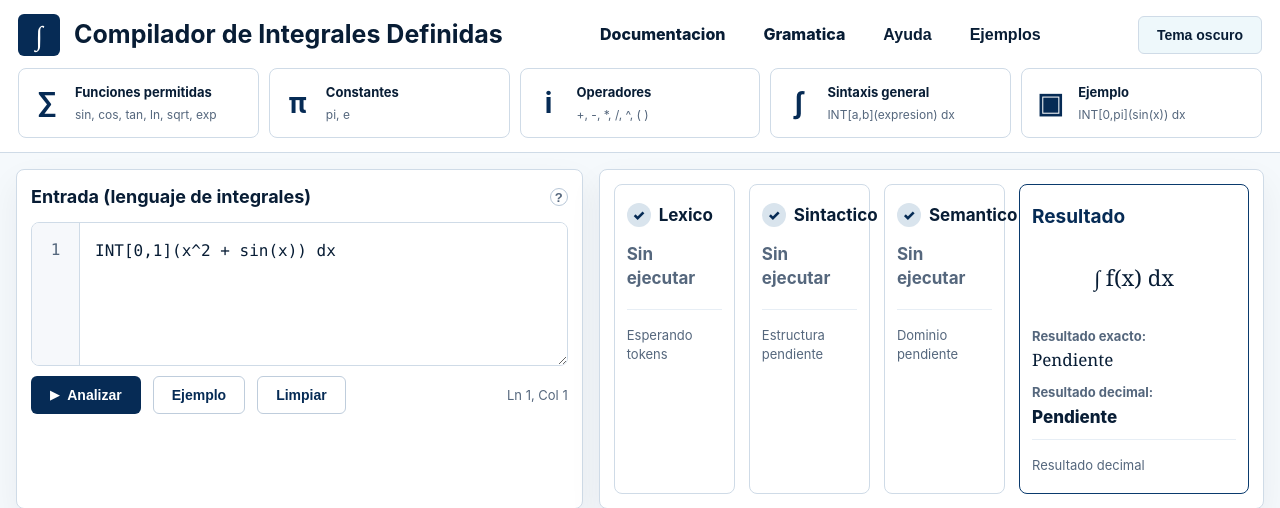
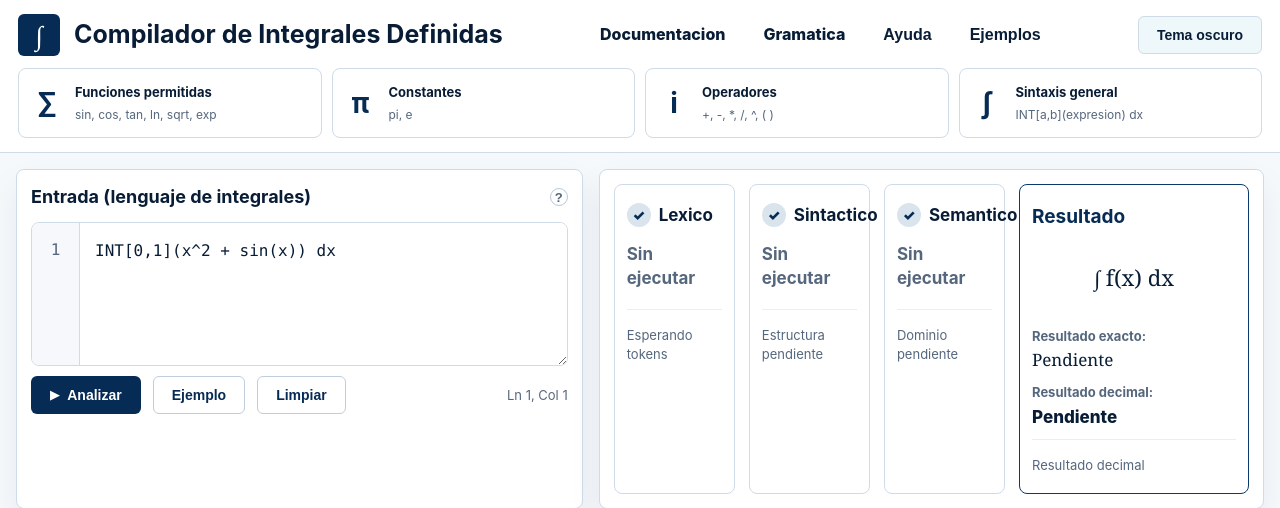
Before and after one commit to Juan-Coronado/Trabajo-Final-Compiladores-Grupo-Respaldo, a Flask app: page / in a window 1280 px wide. Shown: the top 508 px of the page. Run offline with Flask 3, Linux system fonts and the light colour scheme.

Commit message:
Version 9: quitar tarjeta ejemplo superior

```diff
--- a/static/styles.css
+++ b/static/styles.css
@@ -146,7 +146,7 @@ body {
 .quick-guide {
   display: grid;
   gap: 10px;
-  grid-template-columns: repeat(5, 1fr);
+  grid-template-columns: repeat(4, 1fr);
   width: 100%;
 }
 
--- a/templates/index.html
+++ b/templates/index.html
@@ -50,13 +50,6 @@
           <div>
             <h3>Sintaxis general</h3>
             <p>INT[a,b](expresion) dx</p>
-          </div>
-        </article>
-        <article>
-          <strong>▣</strong>
-          <div>
-            <h3>Ejemplo</h3>
-            <p>INT[0,pi](sin(x)) dx</p>
           </div>
         </article>
       </section>
```
